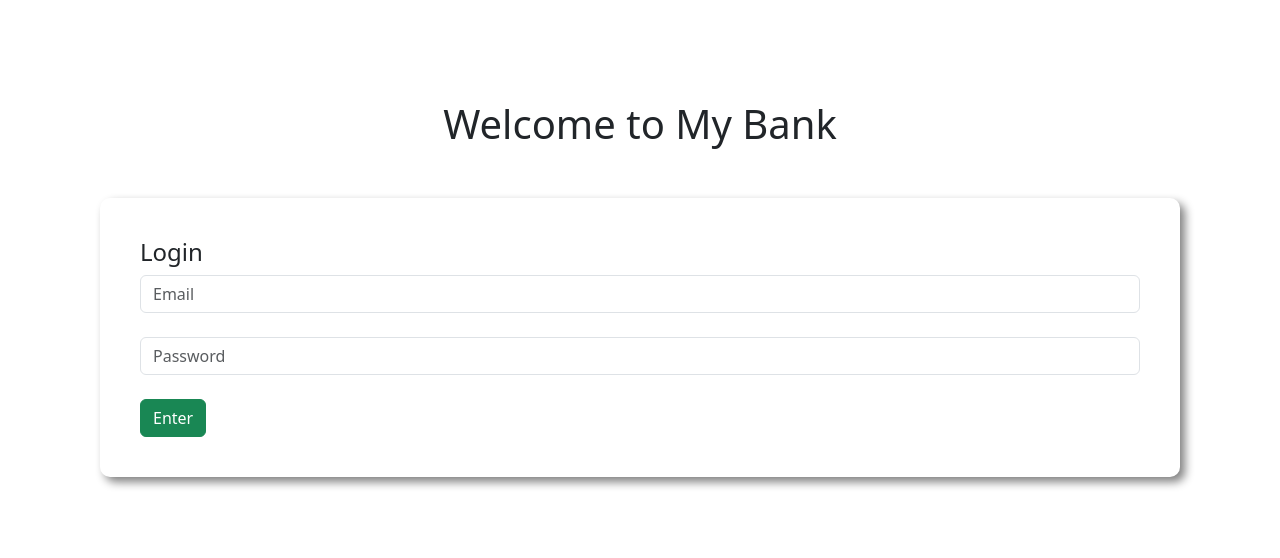
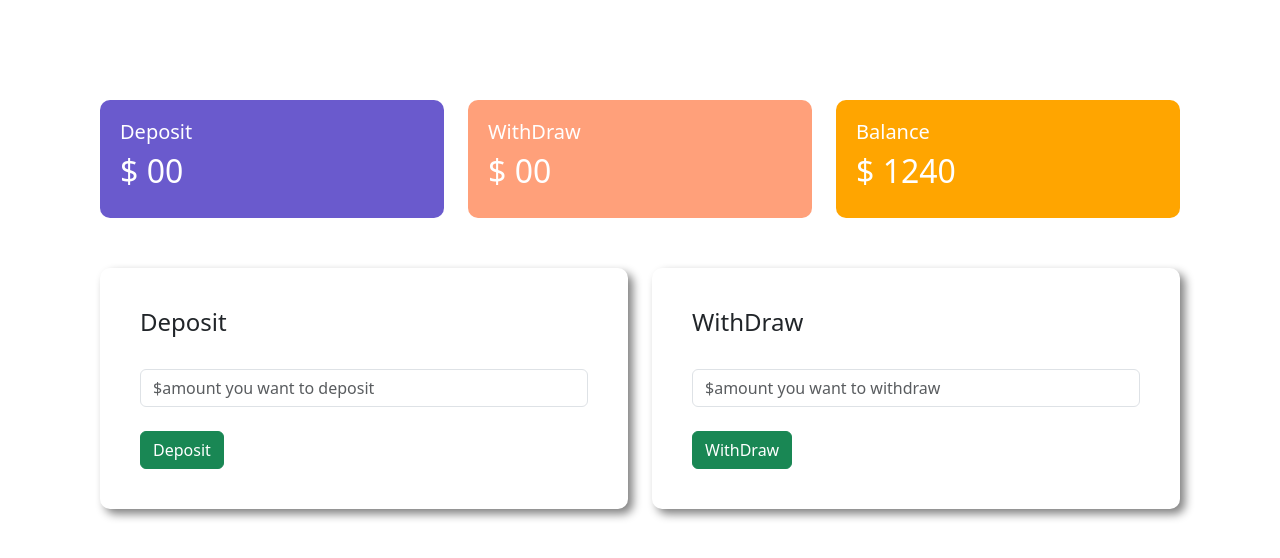
Before and after one commit to Nafis97/My-Bank, a plain HTML site: page index.html in a window 1280 px wide. Both pictures are taken after a click on the button "Enter". Drawn offline with Linux system fonts and the light colour scheme.

Commit message:
finishing done

```diff
--- a/index.html
+++ b/index.html
@@ -17,9 +17,107 @@
             <br>
             <input type="password" class="form-control" placeholder="Password">
             <br>
-            <button class="btn btn-success">Enter</button>
+            <button id="login" class="btn btn-success">Enter</button>
         </div>
+    </div>
+    <div id="transaction-area">
+      <div class="row">
+        <div class="col-md-4 ">
+         <div class="deposit status">
+          <h5>Deposit</h5>
+          <h2>$ <span id="currentDeposit">00</span></h2>
+         </div>
+        </div>
+        <div class="col-md-4">
+         <div class="withdraw status">
+          <h5>WithDraw</h5>
+          <h2>$ <span id="currentWithdraw">00</span></h2>
+         </div>
+        </div>
+        <div class="col-md-4">
+          <div class="balance status">
+            <h5>Balance</h5>
+            <h2>$ <span id="currentBalance">1240</span></h2>
+          </div>
+        </div>
+      </div>
+      <div class="row">
+        <div class="col-md-6">
+          <div class="submit-area">
+            <h4>Deposit</h4>
+            <br>
+            <input id="depositAmount" type="text" class="form-control" placeholder="$amount you want to deposit">
+            <br>
+            <button id="addDeposit" class="btn btn-success">
+              Deposit
+            </button>
+          </div>
+        </div>
+        <div class="col-md-6">
+          <div class="submit-area">
+            <h4>WithDraw</h4>
+            <br>
+            <input id="withdrawAmount" type="text" class="form-control" placeholder="$amount you want to withdraw">
+            <br>
+            <button id="addWithdraw" class="btn btn-success">
+            WithDraw
+            </button></div>
+          </div>
+      </div>
+    </div>
+    <script>
+      // login button event handler
+      const loginBtn = document.getElementById("login");
+      loginBtn.addEventListener('click',function(){
+        const loginArea = document.getElementById('login-area');
+        loginArea.style.display = "none";
+        const transactionArea = document.getElementById('transaction-area')
+        transactionArea.style.display= "block";
+      })
 
-    </div>
+      // deposit button event holder
+      const depositBtn = document.getElementById('addDeposit');
+      depositBtn.addEventListener("click", function(){
+        const depositNumber = getInputNumber("depositAmount");
+
+        // const currentDeposit = document.getElementById('currentDeposit').innerText;
+        // const currentDepositNumber = parseFloat(currentDeposit);
+        // const totalDeposit = depositNumber + currentDepositNumber;
+
+        // document.getElementById('currentDeposit').innerText = totalDeposit;
+      updateSpanText("currentDeposit", depositNumber);
+
+      updateSpanText("currentBalance", depositNumber);
+
+
+        document.getElementById("depositAmount").value = "";
+      })
+
+    // withdraw button event Handler
+    const withdrawBtn = document.getElementById("addWithdraw");
+    withdrawBtn.addEventListener("click", function(){
+      //console.log("Withdraw Click");
+      const withdrawNumber = getInputNumber("withdrawAmount");
+      updateSpanText("currentWithdraw", withdrawNumber);
+      updateSpanText("currentBalance", -1* withdrawNumber);
+
+      document.getElementById("withdrawAmount").value = "";
+    })
+    function getInputNumber(id){
+      const Amount = document.getElementById(id).value;
+      const amountNumber = parseFloat(Amount);
+      return amountNumber;
+    }
+
+      function updateSpanText(id, Number){
+      const current = document.getElementById(id).innerText;
+      const currentNumber = parseFloat(current);
+      const total = Number + currentNumber;
+      document.getElementById(id).innerText = total;
+
+      }
+
+
+    </script>
 </body>
 </html>
--- a/styles/style.css
+++ b/styles/style.css
@@ -3,8 +3,30 @@ body{
 }
 
  .submit-area{
+    display: block;
     margin-top: 50px;
     border-radius: 10px;
     padding: 40px;
     box-shadow: 5px 5px 10px gray;
 }
+#transaction-area{
+    display: none;
+}
+.status{
+    margin: 0;
+    color: white;
+    padding: 20px;
+    border-radius: 10px;
+}
+.deposit{
+
+    background-color: slateblue;
+}
+.withdraw{
+
+    background-color: lightsalmon;
+}
+.balance{
+
+    background-color: orange;
+}
```
